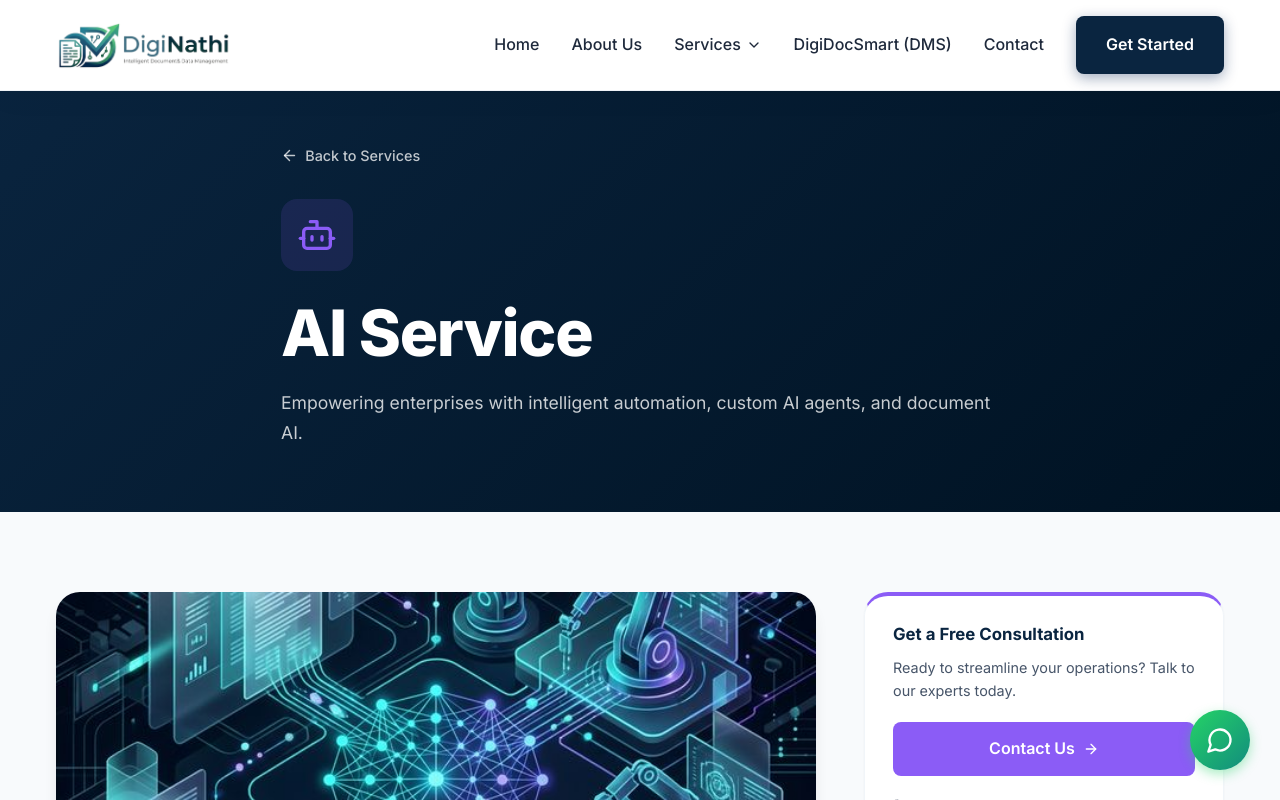
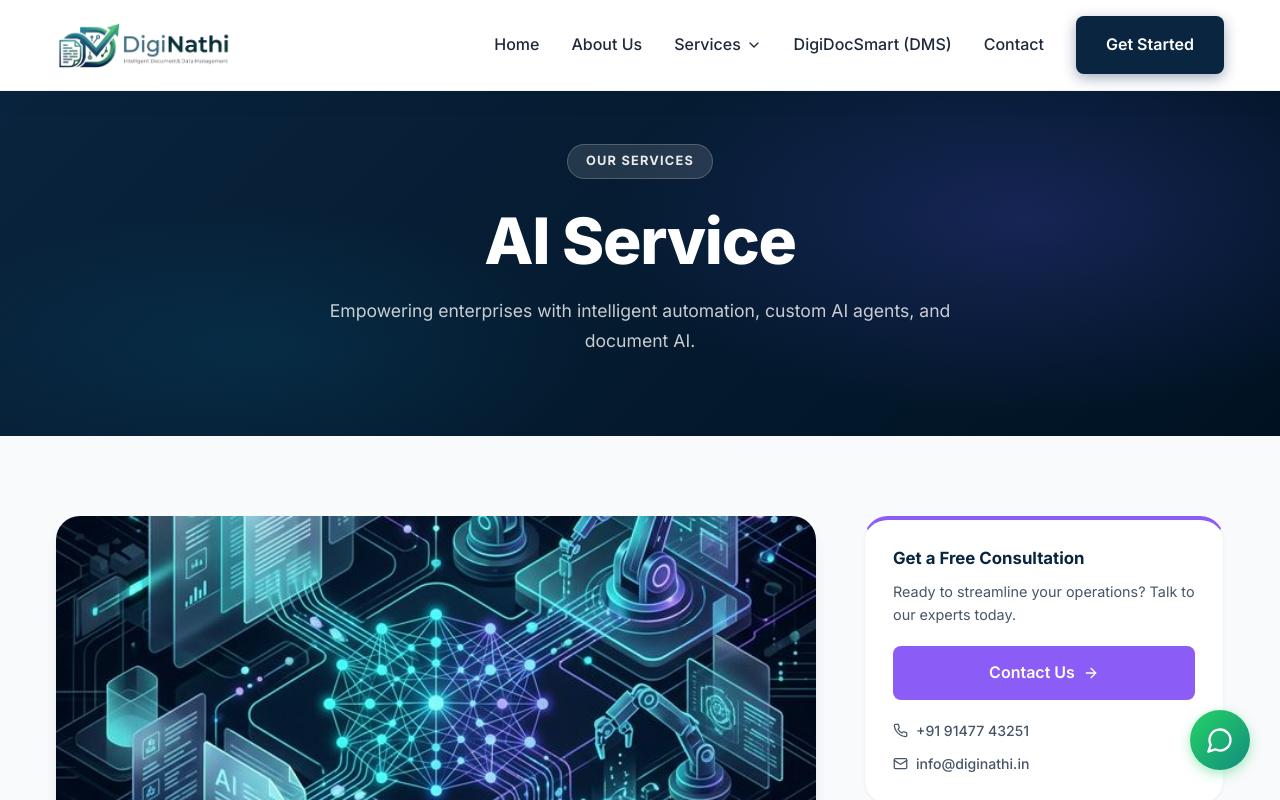
Before and after one commit to simplomaticindia/diginathi1, a React (Vite) app: page /services/ai-service in a window 1280 px wide. Shown: the top 800 px of the page. Built offline with nearby package versions, Linux system fonts and the light colour scheme.

Commit message:
Update: DigiDocSmart link to internal route, remove back link from service pages

```diff
--- a/src/components/Header.jsx
+++ b/src/components/Header.jsx
@@ -74,7 +74,7 @@ const Header = () => {
             </div>
           </div>
 
-          <a href="https://digidocsmart.com" target="_blank" rel="noopener noreferrer" className="nav-link">DigiDocSmart (DMS)</a>
+          <Link to="/digidocsmart" className="nav-link">DigiDocSmart (DMS)</Link>
           <Link to="/contact" className="nav-link">Contact</Link>
           <Link to="/contact" className="btn btn-primary">Get Started</Link>
         </nav>
--- a/src/pages/ServiceDetail.css
+++ b/src/pages/ServiceDetail.css
@@ -5,7 +5,7 @@
 /* ── HERO ── */
 .sd-hero {
   background: linear-gradient(135deg, var(--primary) 0%, var(--primary-dark) 100%);
-  padding: 9rem 0 4rem;
+  padding: 9rem 0 5rem;
   position: relative;
   overflow: hidden;
 }
@@ -13,44 +13,21 @@
 .sd-hero-bg {
   position: absolute;
   inset: 0;
-  background: radial-gradient(ellipse 60% 70% at 80% 50%, rgba(var(--sd-accent, 99, 91, 255), 0.18) 0%, transparent 65%);
+  background:
+    radial-gradient(ellipse 50% 70% at 80% 50%, rgba(99, 91, 255, 0.2) 0%, transparent 65%),
+    radial-gradient(ellipse 40% 50% at 20% 80%, rgba(0, 212, 255, 0.08) 0%, transparent 65%);
   pointer-events: none;
 }
 
-.sd-hero-inner {
+.sd-hero-content {
+  max-width: 700px;
+  margin: 0 auto;
+  text-align: center;
   position: relative;
   z-index: 1;
-  max-width: 750px;
 }
 
-.sd-back {
-  display: inline-flex;
-  align-items: center;
-  gap: 0.45rem;
-  color: rgba(255, 255, 255, 0.75);
-  font-weight: 500;
-  font-size: 0.9rem;
-  margin-bottom: 2rem;
-  text-decoration: none;
-  transition: color var(--transition-base), gap var(--transition-base);
-}
-
-.sd-back:hover {
-  color: white;
-  gap: 0.7rem;
-}
-
-.sd-hero-icon {
-  width: 72px;
-  height: 72px;
-  border-radius: var(--radius-md);
-  display: flex;
-  align-items: center;
-  justify-content: center;
-  margin-bottom: 1.5rem;
-}
-
-.sd-hero .sd-hero-inner h1 {
+.sd-hero-content h1 {
   color: white;
   margin-bottom: 1rem;
 }
--- a/src/pages/ServiceDetail.jsx
+++ b/src/pages/ServiceDetail.jsx
@@ -1,7 +1,7 @@
 import { motion } from 'framer-motion'
 import { useParams, Link } from 'react-router-dom'
 import {
-  ArrowLeft, CheckCircle, FileText, Keyboard, Users, Monitor, Bot, ArrowRight,
+  CheckCircle, FileText, Keyboard, Users, Monitor, Bot, ArrowRight,
   Phone, Mail, Download
 } from 'lucide-react'
 import './ServiceDetail.css'
@@ -207,18 +207,14 @@ const ServiceDetail = () => {
       {/* Hero */}
       <section className="sd-hero" style={{ '--sd-accent': service.accentColor }}>
         <div className="sd-hero-bg" aria-hidden="true"></div>
-        <div className="container sd-hero-inner">
+        <div className="container">
           <motion.div
+            className="sd-hero-content"
             initial={{ opacity: 0, y: 30 }}
             animate={{ opacity: 1, y: 0 }}
             transition={{ duration: 0.6 }}
           >
-            <Link to="/services" className="sd-back">
-              <ArrowLeft size={17} /> Back to Services
-            </Link>
-            <div className="sd-hero-icon" style={{ background: `${service.accentColor}22`, color: service.accentColor }}>
-              {service.icon}
-            </div>
+            <span className="spg-pill">Our Services</span>
             <h1>{service.title}</h1>
             <p className="sd-summary">{service.summary}</p>
           </motion.div>
```
